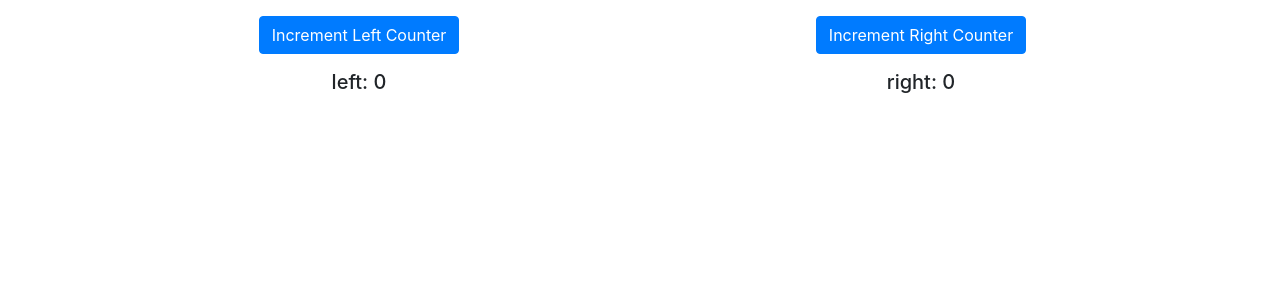
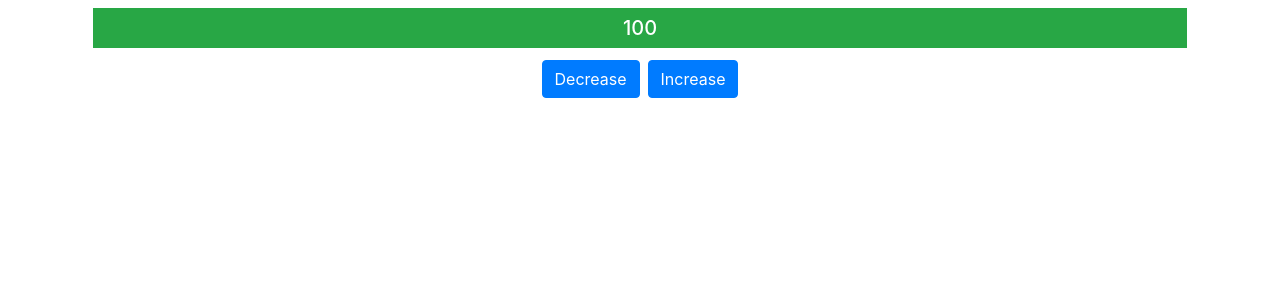
Before and after one commit to davidtrussler/pro-react-16_13_reconciliation-lifecycles, a React (Create React App) app: page / in a window 1280 px wide. Shown: the top 300 px of the page. Built offline with nearby package versions, Linux system fonts and the light colour scheme.

Commit message:
Adds DirectionDisplay component to show getDerivedStateFromProps method

```diff
--- a/src/App.js
+++ b/src/App.js
@@ -1,22 +1,17 @@
 import React, {Component} from 'react';
-import {Message} from './Message';
+import {DirectionDisplay} from './DirectionDisplay';
 
 export default class App extends Component {
   constructor(props) {
     super(props);
 
     this.state = {
-      counterLeft: 0,
-      counterRight: 0
+      counter: 100
     }
   }
 
-  incrementCounter = (counter) => {
-    if (counter === 'left') {
-      this.setState({counterLeft: this.state.counterLeft + 1});
-    } else {
-      this.setState({counterRight: this.state.counterRight + 1});
-    }
+  changeCounter = (val) => {
+    this.setState({counter: this.state.counter + val})
   }
 
   render() {
@@ -24,22 +19,22 @@ export default class App extends Component {
 
     return (
       <div className="container text-center">
-        <div className="row p-2">
-          <div className="col-6">
-            <Message
-              message={`left: ${this.state.counterLeft}`}
-              callback={() => this.incrementCounter('left')}
-              text='Increment Left Counter'
-            />
-          </div>
+        <DirectionDisplay value={this.state.counter}/>
 
-          <div className="col-6">
-            <Message
-              message={`right: ${this.state.counterRight}`}
-              callback={() => this.incrementCounter('right')}
-              text='Increment Right Counter'
-            />
-          </div>
+        <div className="text-center">
+          <button
+            className="btn btn-primary m-1"
+            onClick={() => this.changeCounter(-1)}
+          >
+            Decrease
+          </button>
+
+          <button
+            className="btn btn-primary m-1"
+            onClick={() => this.changeCounter(1)}
+          >
+            Increase
+          </button>
         </div>
       </div>
     )
--- /dev/null
+++ b/src/DirectionDisplay.js
@@ -0,0 +1,35 @@
+import React, {Component} from 'react';
+
+export class DirectionDisplay extends Component {
+	constructor(props) {
+		super(props);
+
+		this.state = {
+			direction: 'up',
+			lastValue: 0
+		}
+	}
+
+	getClasses() {
+		return (this.state.direction === 'up' ? 'bg-success' : 'bg-danger') + ' text-white text-center p-2 m-2';
+	}
+
+	render() {
+		return (
+			<h5 className={this.getClasses()}>
+				{this.props.value}
+			</h5>
+		)
+	}
+
+	static getDerivedStateFromProps(props, state) {
+		if (props.value !== state.lastValue) {
+			return {
+				lastValue: props.value,
+				direction: state.lastValue > props.value ? 'down' : 'up'
+			}
+		}
+
+		return state;
+	}
+}
```
